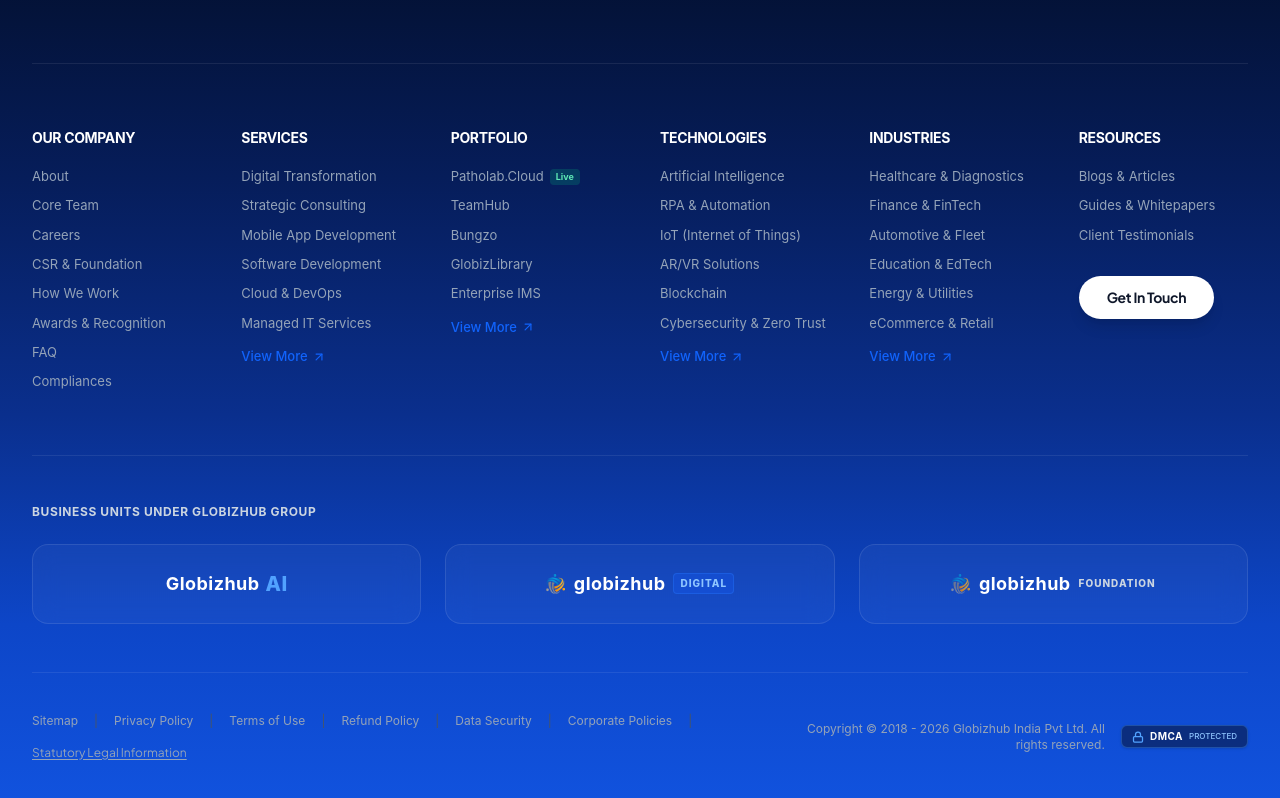
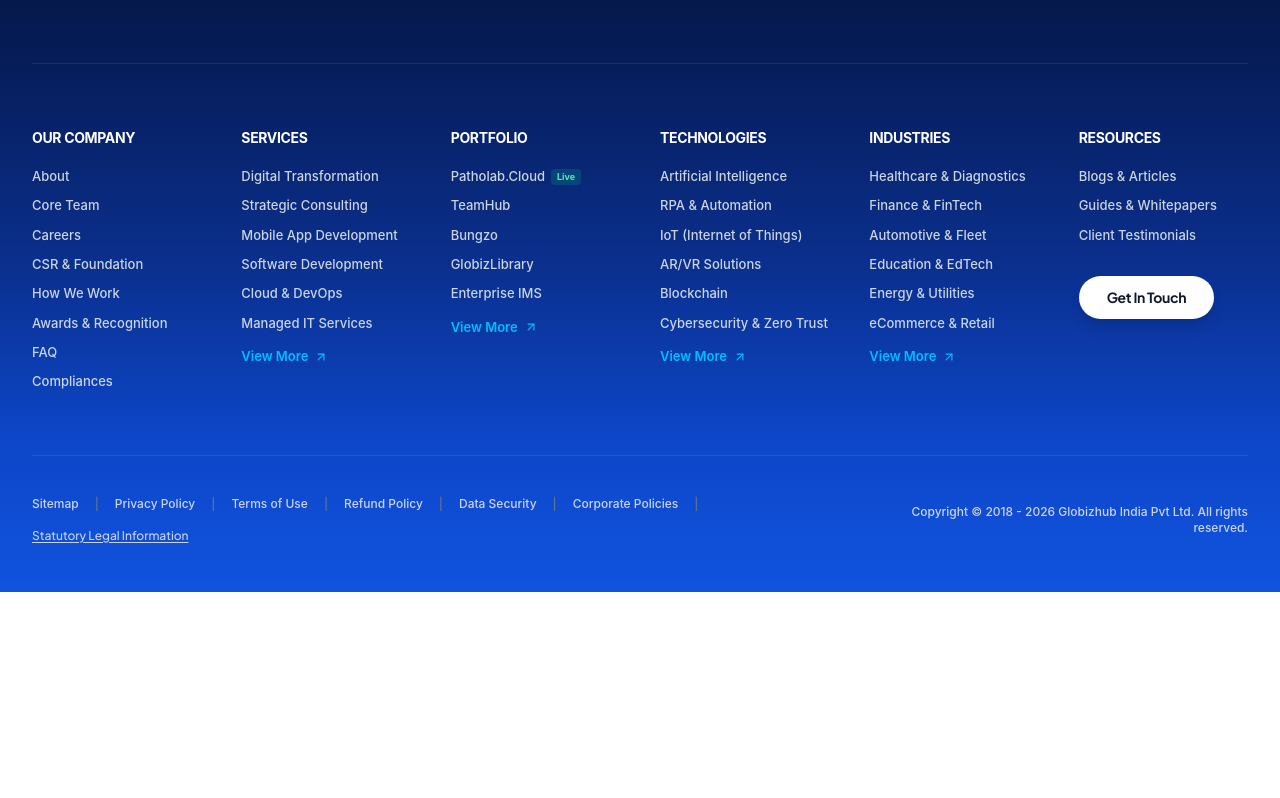
Before and after one commit to anupam-codespace/GIPL-WebSite, a Next.js app: page / in a window 1280 px wide. Shown: the part 8372-9170 px from the top of the page. After the commit the page ends 8964 px from the top, so only its background shows below. Built offline with nearby package versions, Linux system fonts and the light colour scheme; a web font is replaced by a local one.

Commit message:
fix(footer): remove business units section and dmca badge, boost text contrast and view more visibility

```diff
--- a/src/components/layout/SiteFooter.tsx
+++ b/src/components/layout/SiteFooter.tsx
@@ -82,13 +82,13 @@
                   <span className="text-2xl font-bold tracking-tight text-white leading-none">
                     Globizhub
                   </span>
-                  <span className="text-[10px] text-slate-400 font-semibold tracking-widest uppercase mt-1">
+                  <span className="text-[10px] text-slate-300 font-semibold tracking-widest uppercase mt-1">
                     India Pvt Ltd.
                   </span>
                 </div>
               </Link>
 
-              <p className="text-sm sm:text-base text-slate-400 font-normal leading-relaxed mb-6">
+              <p className="text-sm sm:text-base text-slate-300 font-normal leading-relaxed mb-6">
                 Digital product consulting, engineering, and enterprise transformation company.
               </p>
 
@@ -146,7 +146,7 @@
                   <span className="block text-[11px] font-bold text-white leading-tight">
                     ISO 9001 &amp; 27001
                   </span>
-                  <span className="block text-[9px] text-slate-400 font-medium">
+                  <span className="block text-[9px] text-slate-300 font-medium">
                     Certified Security &amp; Quality
                   </span>
                 </div>
@@ -156,7 +156,7 @@
 
           {/* Global Delivery Centers & Offices (4 Verified Locations) */}
           <div className="mt-14">
-            <h4 className="text-xs font-bold uppercase tracking-wider text-slate-400 mb-6">
+            <h4 className="text-xs font-bold uppercase tracking-wider text-slate-300 mb-6">
               Global Delivery Centers & Offices
             </h4>
             <div className="grid grid-cols-1 sm:grid-cols-2 lg:grid-cols-4 gap-5">
@@ -180,7 +180,7 @@
                       </span>
                     </div>
 
-                    <p className="text-xs text-slate-400 font-normal leading-relaxed">
+                    <p className="text-xs text-slate-300 font-medium leading-relaxed">
                       {loc.address}
                     </p>
                   </div>
@@ -211,7 +211,7 @@
                 />
               </div>
               <ul
-                className={`space-y-3 text-xs sm:text-[13px] text-slate-400 font-normal mt-4 lg:mt-0 ${
+                className={`space-y-3 text-xs sm:text-[13px] text-slate-300 font-medium mt-4 lg:mt-0 ${
                   openAccordion === "company" ? "block" : "hidden lg:block"
                 }`}
               >
@@ -274,7 +274,7 @@
                 />
               </div>
               <ul
-                className={`space-y-3 text-xs sm:text-[13px] text-slate-400 font-normal mt-4 lg:mt-0 ${
+                className={`space-y-3 text-xs sm:text-[13px] text-slate-300 font-medium mt-4 lg:mt-0 ${
                   openAccordion === "services" ? "block" : "hidden lg:block"
                 }`}
               >
@@ -311,7 +311,7 @@
                 <li className="pt-1">
                   <Link
                     href="#bento"
-                    className="text-[#1163FB] hover:text-blue-300 font-medium inline-flex items-center gap-1 transition-colors group"
+                    className="text-sky-400 hover:text-sky-200 font-semibold text-xs sm:text-[13px] inline-flex items-center gap-1.5 transition-colors group"
                   >
                     <span>View More</span>
                     <ArrowUpRight className="w-3.5 h-3.5 transition-transform group-hover:translate-x-0.5 group-hover:-translate-y-0.5" />
@@ -336,7 +336,7 @@
                 />
               </div>
               <ul
-                className={`space-y-3 text-xs sm:text-[13px] text-slate-400 font-normal mt-4 lg:mt-0 ${
+                className={`space-y-3 text-xs sm:text-[13px] text-slate-300 font-medium mt-4 lg:mt-0 ${
                   openAccordion === "products" ? "block" : "hidden lg:block"
                 }`}
               >
@@ -371,7 +371,7 @@
                 <li className="pt-1">
                   <Link
                     href="#products"
-                    className="text-[#1163FB] hover:text-blue-300 font-medium inline-flex items-center gap-1 transition-colors group"
+                    className="text-sky-400 hover:text-sky-200 font-semibold text-xs sm:text-[13px] inline-flex items-center gap-1.5 transition-colors group"
                   >
                     <span>View More</span>
                     <ArrowUpRight className="w-3.5 h-3.5 transition-transform group-hover:translate-x-0.5 group-hover:-translate-y-0.5" />
@@ -396,7 +396,7 @@
                 />
               </div>
               <ul
-                className={`space-y-3 text-xs sm:text-[13px] text-slate-400 font-normal mt-4 lg:mt-0 ${
+                className={`space-y-3 text-xs sm:text-[13px] text-slate-300 font-medium mt-4 lg:mt-0 ${
                   openAccordion === "technologies" ? "block" : "hidden lg:block"
                 }`}
               >
@@ -433,7 +433,7 @@
                 <li className="pt-1">
                   <Link
                     href="#tech-stack"
-                    className="text-[#1163FB] hover:text-blue-300 font-medium inline-flex items-center gap-1 transition-colors group"
+                    className="text-sky-400 hover:text-sky-200 font-semibold text-xs sm:text-[13px] inline-flex items-center gap-1.5 transition-colors group"
                   >
                     <span>View More</span>
                     <ArrowUpRight className="w-3.5 h-3.5 transition-transform group-hover:translate-x-0.5 group-hover:-translate-y-0.5" />
@@ -458,7 +458,7 @@
                 />
               </div>
               <ul
-                className={`space-y-3 text-xs sm:text-[13px] text-slate-400 font-normal mt-4 lg:mt-0 ${
+                className={`space-y-3 text-xs sm:text-[13px] text-slate-300 font-medium mt-4 lg:mt-0 ${
                   openAccordion === "industries" ? "block" : "hidden lg:block"
                 }`}
               >
@@ -495,7 +495,7 @@
                 <li className="pt-1">
                   <Link
                     href="#case-studies"
-                    className="text-[#1163FB] hover:text-blue-300 font-medium inline-flex items-center gap-1 transition-colors group"
+                    className="text-sky-400 hover:text-sky-200 font-semibold text-xs sm:text-[13px] inline-flex items-center gap-1.5 transition-colors group"
                   >
                     <span>View More</span>
                     <ArrowUpRight className="w-3.5 h-3.5 transition-transform group-hover:translate-x-0.5 group-hover:-translate-y-0.5" />
@@ -520,7 +520,7 @@
                 />
               </div>
               <ul
-                className={`space-y-3 text-xs sm:text-[13px] text-slate-400 font-normal mt-4 lg:mt-0 mb-8 ${
+                className={`space-y-3 text-xs sm:text-[13px] text-slate-300 font-medium mt-4 lg:mt-0 mb-8 ${
                   openAccordion === "resources" ? "block" : "hidden lg:block"
                 }`}
               >
@@ -561,77 +561,36 @@
         </div>
 
         {/* ======================================================== */}
-        {/* 3. BUSINESS UNITS UNDER GLOBIZHUB GROUP                  */}
-        {/* (Exact match to Appinventiv reference screenshot)        */}
-        {/* ======================================================== */}
-        <div className="py-12 border-b border-white/[0.08]">
-          <h4 className="text-xs font-bold uppercase tracking-wider text-slate-300 mb-6">
-            Business Units Under Globizhub Group
-          </h4>
-          <div className="grid grid-cols-1 md:grid-cols-3 gap-4 sm:gap-6">
-            {/* Card 1: Globizhub AI */}
-            <div className="h-16 sm:h-20 rounded-2xl bg-white/[0.04] hover:bg-white/[0.08] border border-white/10 hover:border-white/25 backdrop-blur-md flex items-center justify-center transition-all duration-300 group cursor-pointer">
-              <span className="text-base sm:text-lg font-bold text-white tracking-wide group-hover:text-blue-300 transition-colors flex items-center gap-1.5">
-                <span>Globizhub</span>
-                <span className="text-blue-400 font-extrabold text-xl">AI</span>
-              </span>
-            </div>
-
-            {/* Card 2: Globizhub Digital */}
-            <div className="h-16 sm:h-20 rounded-2xl bg-white/[0.04] hover:bg-white/[0.08] border border-white/10 hover:border-white/25 backdrop-blur-md flex items-center justify-center transition-all duration-300 group cursor-pointer">
-              <span className="text-base sm:text-lg font-bold text-white tracking-wide group-hover:text-blue-300 transition-colors flex items-center gap-2">
-                <GlobizhubLogo className="w-5 h-5 shrink-0" />
-                <span className="font-bold">globizhub</span>
-                <span className="text-[10px] tracking-widest uppercase font-extrabold px-1.5 py-0.5 rounded bg-blue-600/30 text-blue-300 border border-blue-500/30">
-                  digital
-                </span>
-              </span>
-            </div>
-
-            {/* Card 3: Globizhub Foundation */}
-            <div className="h-16 sm:h-20 rounded-2xl bg-white/[0.04] hover:bg-white/[0.08] border border-white/10 hover:border-white/25 backdrop-blur-md flex items-center justify-center transition-all duration-300 group cursor-pointer">
-              <span className="text-base sm:text-lg font-bold text-white tracking-wide group-hover:text-blue-300 transition-colors flex items-center gap-2">
-                <GlobizhubLogo className="w-5 h-5 shrink-0 opacity-80" />
-                <span className="font-bold">globizhub</span>
-                <span className="text-[10px] tracking-widest uppercase font-extrabold text-slate-300">
-                  foundation
-                </span>
-              </span>
-            </div>
-          </div>
-        </div>
-
-        {/* ======================================================== */}
-        {/* 4. BOTTOM BAR: SITEMAP, PRIVACY, TERMS, COPYRIGHT, DMCA  */}
+        {/* 3. BOTTOM BAR: SITEMAP, PRIVACY, TERMS, COPYRIGHT        */}
         {/* ======================================================== */}
         <div className="pt-10 flex flex-col gap-6">
-          <div className="flex flex-col lg:flex-row items-center justify-between gap-6 text-xs text-slate-400">
+          <div className="flex flex-col lg:flex-row items-center justify-between gap-6 text-xs text-slate-300 font-medium">
             {/* Left: Legal Links + Statutory Toggle */}
             <div className="flex flex-wrap items-center gap-2.5 sm:gap-4 order-2 lg:order-1 text-center sm:text-left">
               <Link href="/sitemap.xml" className="hover:text-white transition-colors">
                 Sitemap
               </Link>
-              <span className="text-slate-600">|</span>
+              <span className="text-slate-500">|</span>
               <Link href="/privacy" className="hover:text-white transition-colors">
                 Privacy Policy
               </Link>
-              <span className="text-slate-600">|</span>
+              <span className="text-slate-500">|</span>
               <Link href="/terms" className="hover:text-white transition-colors">
                 Terms of Use
               </Link>
-              <span className="text-slate-600">|</span>
+              <span className="text-slate-500">|</span>
               <Link href="/refund" className="hover:text-white transition-colors">
                 Refund Policy
               </Link>
-              <span className="text-slate-600">|</span>
+              <span className="text-slate-500">|</span>
               <Link href="/data-security" className="hover:text-white transition-colors">
                 Data Security
               </Link>
-              <span className="text-slate-600">|</span>
+              <span className="text-slate-500">|</span>
               <Link href="/corporate-policies" className="hover:text-white transition-colors">
                 Corporate Policies
               </Link>
-              <span className="text-slate-600">|</span>
+              <span className="text-slate-500">|</span>
               <button
                 type="button"
                 onClick={() => setShowStatutory(!showStatutory)}
@@ -641,25 +600,17 @@
               </button>
             </div>
 
-            {/* Right: Copyright + DMCA Badge */}
-            <div className="flex flex-col sm:flex-row items-center gap-3 sm:gap-4 order-1 lg:order-2">
-              <div className="text-center lg:text-right font-normal text-slate-400">
+            {/* Right: Copyright */}
+            <div className="flex items-center gap-3 sm:gap-4 order-1 lg:order-2">
+              <div className="text-center lg:text-right font-medium text-slate-300">
                 Copyright &copy; 2018 - 2026 Globizhub India Pvt Ltd. All rights reserved.
-              </div>
-              <div className="px-2.5 py-1 rounded-md bg-[#0A2668]/80 border border-blue-400/30 flex items-center gap-1.5 text-[10px] font-bold text-white tracking-wider select-none shrink-0 shadow-sm">
-                <svg className="w-3 h-3 text-blue-400" viewBox="0 0 24 24" fill="none" stroke="currentColor" strokeWidth="2.5">
-                  <rect x="3" y="11" width="18" height="11" rx="2" ry="2"/>
-                  <path d="M7 11V7a5 5 0 0 1 10 0v4"/>
-                </svg>
-                <span>DMCA</span>
-                <span className="text-[8px] uppercase tracking-normal text-blue-300 font-medium">PROTECTED</span>
               </div>
             </div>
           </div>
 
           {/* Expandable Statutory Legal Information Panel (Exact Appinventiv Feature) */}
           {showStatutory && (
-            <div className="mt-2 p-6 rounded-2xl bg-[#11141c]/95 border border-white/10 text-xs text-slate-400 leading-relaxed space-y-3 transition-all duration-300 animate-fadeIn">
+            <div className="mt-2 p-6 rounded-2xl bg-[#11141c]/95 border border-white/10 text-xs text-slate-300 leading-relaxed space-y-3 transition-all duration-300 animate-fadeIn">
               <p>
                 <strong className="text-white">Globizhub</strong> is the registered trading brand of{" "}
                 <strong className="text-white">Globizhub India Pvt Ltd. (GHPL)</strong>, an enterprise digital
```
